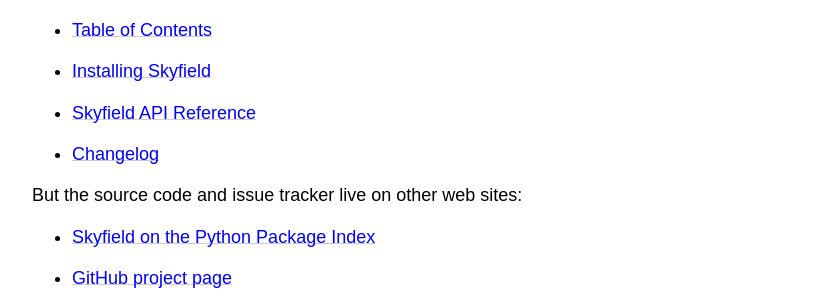
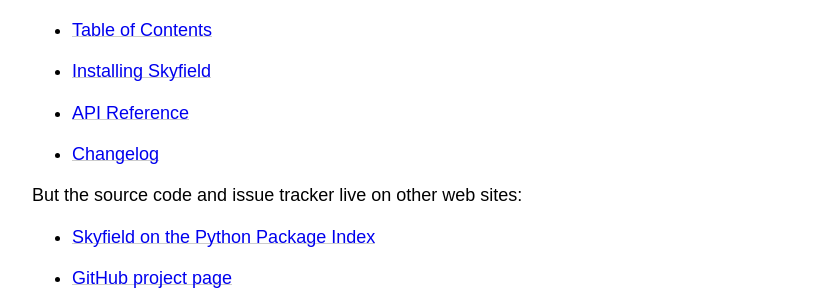
Before and after one commit to skyfielders/python-skyfield, a Sphinx documentation site: the page built from skyfield/documentation/index.rst, in a window 1280 px wide and 900 px high, scrolled down 1528 px. Shown: the part 157-453 px from the top of the window, without its empty margins (230-1049 px from the left). Built offline with Sphinx 7.4.7, drawn with Linux system fonts in a browser that asks for light colours; some web fonts are replaced.

Commit message:
Put “Skyfield” at the top of each page
That way, folks will know what project’s site they’ve landed on if they
arrive from a search engine.  And it lets me remove the redundant
“Skyfield” that I added to one particular doc’s title a few minutes ago,
but that failed to solve the problem for all other pages.

```diff
--- a/skyfield/documentation/_templates/layout.html
+++ b/skyfield/documentation/_templates/layout.html
@@ -9,6 +9,7 @@
   <body>
     {% if title != 'Skyfield' %}
     <p class="motto">
+      <b>Skyfield:</b>
       <a href=".">Home</a>
       •
       <a href="toc.html">Table of Contents</a>
--- a/skyfield/documentation/api.rst
+++ b/skyfield/documentation/api.rst
@@ -1,7 +1,7 @@
 
-========================
- Skyfield API Reference
-========================
+===============
+ API Reference
+===============
 
 Opening files
 =============
```
